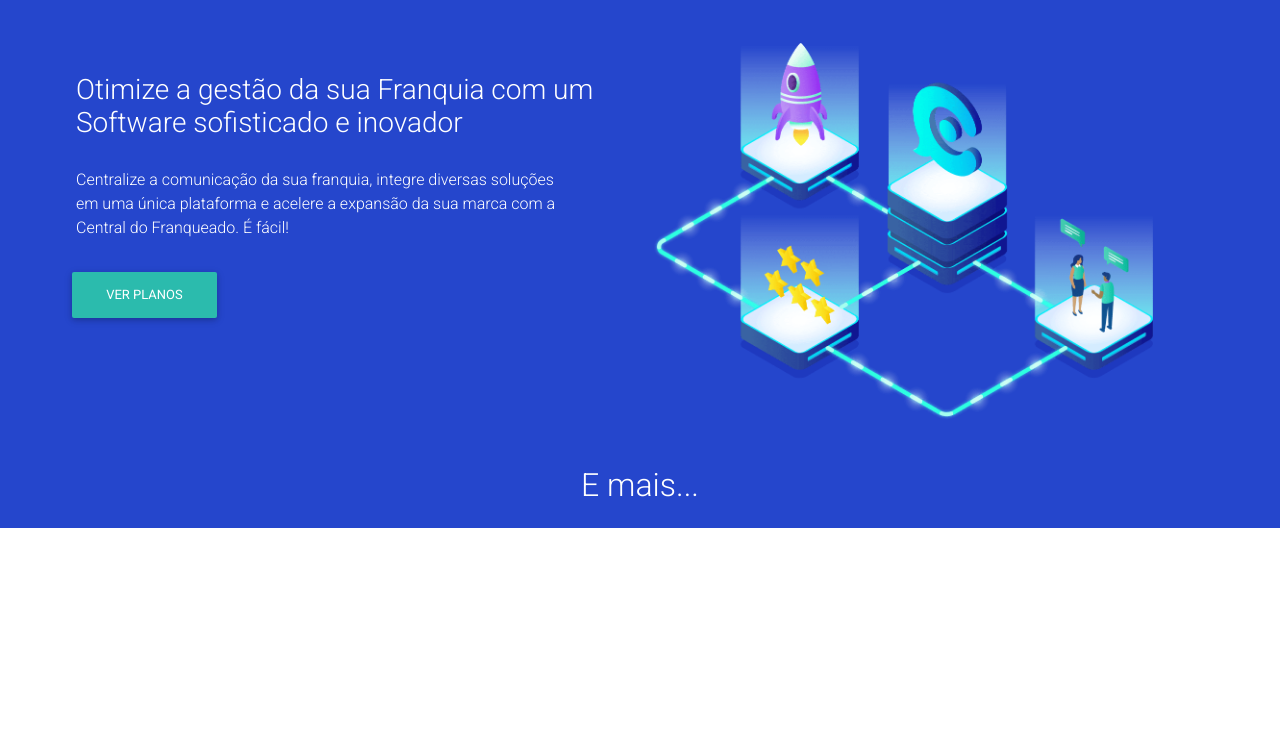
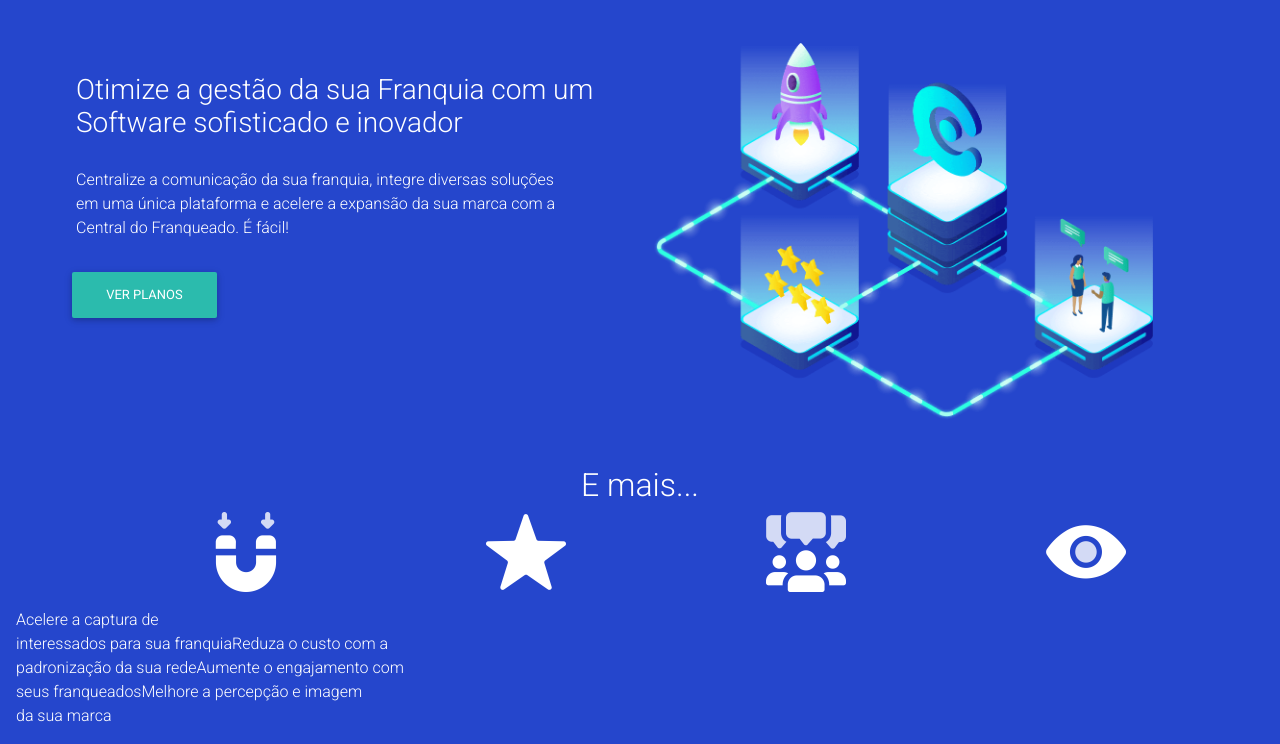
Before and after one commit to v4luss/franqueado, a Gatsby site: page /test in a window 1280 px wide. Shown: the part 2284-3028 px from the top of the page. Before the commit the page ends 2812 px from the top, so only its background shows below. Built offline with nearby package versions, Linux system fonts and the light colour scheme; Gatsby itself is replaced by a stand-in of ours.

Commit message:
section3ImagesPlaced

```diff
--- a/src/components/section3.js
+++ b/src/components/section3.js
@@ -17,6 +17,10 @@
 } from 'mdbreact'
 import { Link } from 'gatsby'
 import Banner3 from '../images/banner3.png'
+import Section3Img1 from '../images/home-beneficios-1.png'
+import Section3Img2 from '../images/home-beneficios-2.png'
+import Section3Img3 from '../images/home-beneficios-3.png'
+import Section3Img4 from '../images/home-beneficios-4.png'
 
 const Section3 = () => {
     return (
@@ -31,6 +35,34 @@
 
             </figure>
             <h2 style={{textAlign: 'center', color: 'white'}}>E mais...</h2>
+            <div>
+                <ul>
+                    <li style={{display: 'inline-block', paddingLeft: '150px'}}>
+                        <img src={Section3Img1} style={{width: '80px'}}/>
+                    </li>
+                    <li style={{display: 'inline-block', paddingLeft: '200px'}}>
+                        <img src={Section3Img2} style={{width: '80px'}}/>
+                    </li>
+                    <li style={{display: 'inline-block', paddingLeft: '200px'}}>
+                        <img src={Section3Img3} style={{width: '80px'}}/>
+                    </li>
+                    <li style={{display: 'inline-block', paddingLeft: '200px'}}>
+                        <img src={Section3Img4} style={{width: '80px'}}/>
+                    </li>
+
+
+
+                </ul>
+            </div>
+
+            <div style={{color: 'white'}}>
+                <span>Acelere a captura de <br/>interessados para sua franquia</span>
+                <span>Reduza o custo com a <br/>padronização da sua rede</span>
+                <span>Aumente o engajamento com <br/>seus franqueados</span>
+                <span>Melhore a percepção e imagem <br/>da sua marca</span>
+            </div>
+
+
         </MDBModalBody>
     )
 }
```
Also changed, not shown: src/images/home-beneficios-1.png (added), src/images/home-beneficios-2.png (added), src/images/home-beneficios-3.png (added), src/images/home-beneficios-4.png (added), src/images/img1.svg (deleted), src/images/img2.svg (deleted), src/images/imgsection1.png (deleted), src/images/section1img1.svg (deleted).
